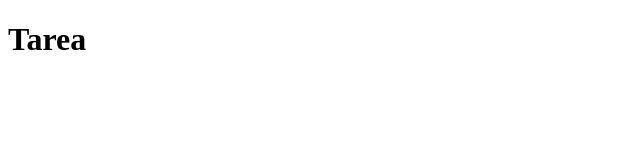
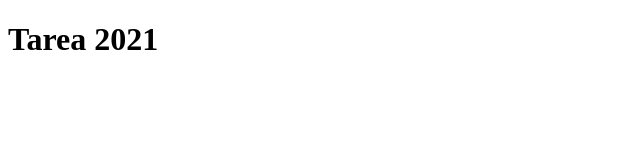
Before and after one commit to JeanP-Grandez/Actividad-2, a plain HTML site: page index.html in a window 1280 px wide. Shown: the whole page, without its empty margins (0-640 px from the left). Drawn offline with Linux system fonts and the light colour scheme.

Commit message:
Update index.html

```diff
--- a/index.html
+++ b/index.html
@@ -14,7 +14,7 @@
     </div>
 
     <div>
-        <h1>Tarea</h1>
+        <h1>Tarea 2021</h1>
     </div>
 
 </body>
```
